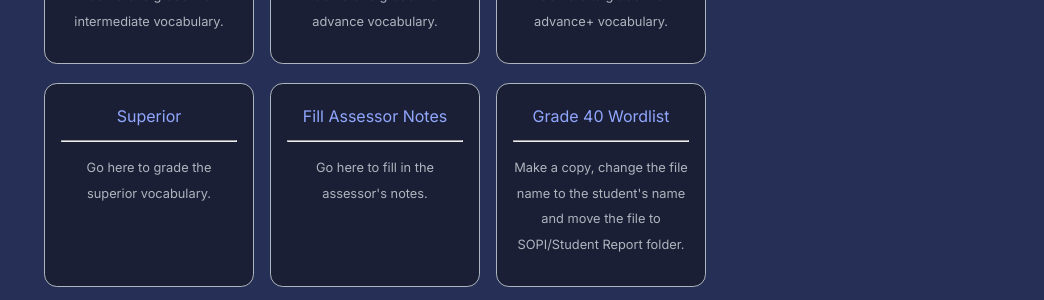
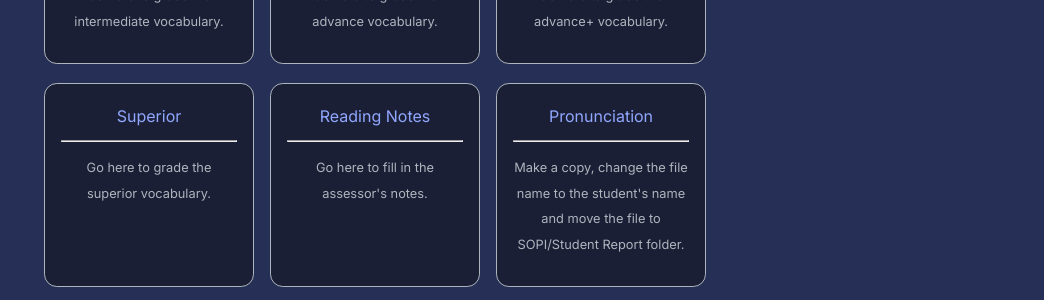
Before and after one commit to tech-g2k/SOPI, a Jekyll site: the page built from index.md, in a window 1280 px wide. Shown: the part 557-857 px from the top of the page, without its empty margins (236-1280 px from the left). Built offline with Jekyll 4.4.1, drawn with Linux system fonts in a browser that asks for light colours.

Commit message:
Name change for sections

```diff
--- a/_data/home.yml
+++ b/_data/home.yml
@@ -39,11 +39,11 @@ sopi_entries:
     url: forms/d/1CpzygSmwZWDTBh0C40sdfzUzJbjseaSWlceDUIpZd2I/edit#response=ACYDBNhunp85bGjzPoUQQQkVMWVfdJ2uR1LDoA09r5RIQZcY5NQYMHC5465bBNIUuQ
     desc: Go here to grade the superior vocabulary.
 
-  - title: Fill Assessor Notes
+  - title: Reading Notes
     url: forms/d/e/1FAIpQLSfbJ_7kXImy4njq6U2jPHRwwkbD-3LbdiiNZkokkBva0_rs0Q/viewform
     desc: Go here to fill in the assessor's notes.
 
-  - title: Grade 40 Wordlist
+  - title: Pronunciation
     url: spreadsheets/d/1Xfj-uT9bettTGcxqitNVO1wbbESpfYIRZmTPtuLgk5Q/copy
     desc: Make a copy, change the file name to the student's name and move the file to SOPI/Student Report folder.
 
```
